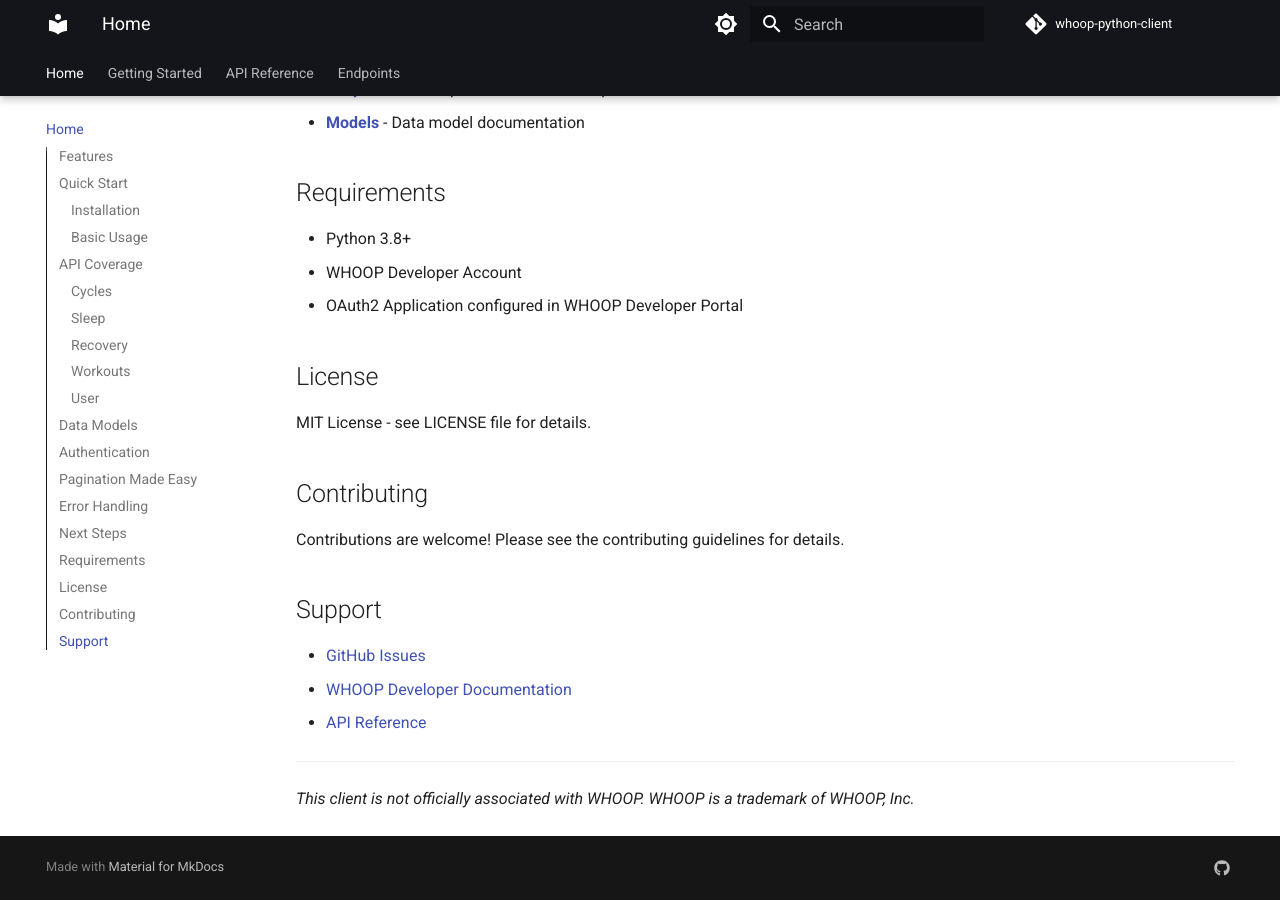
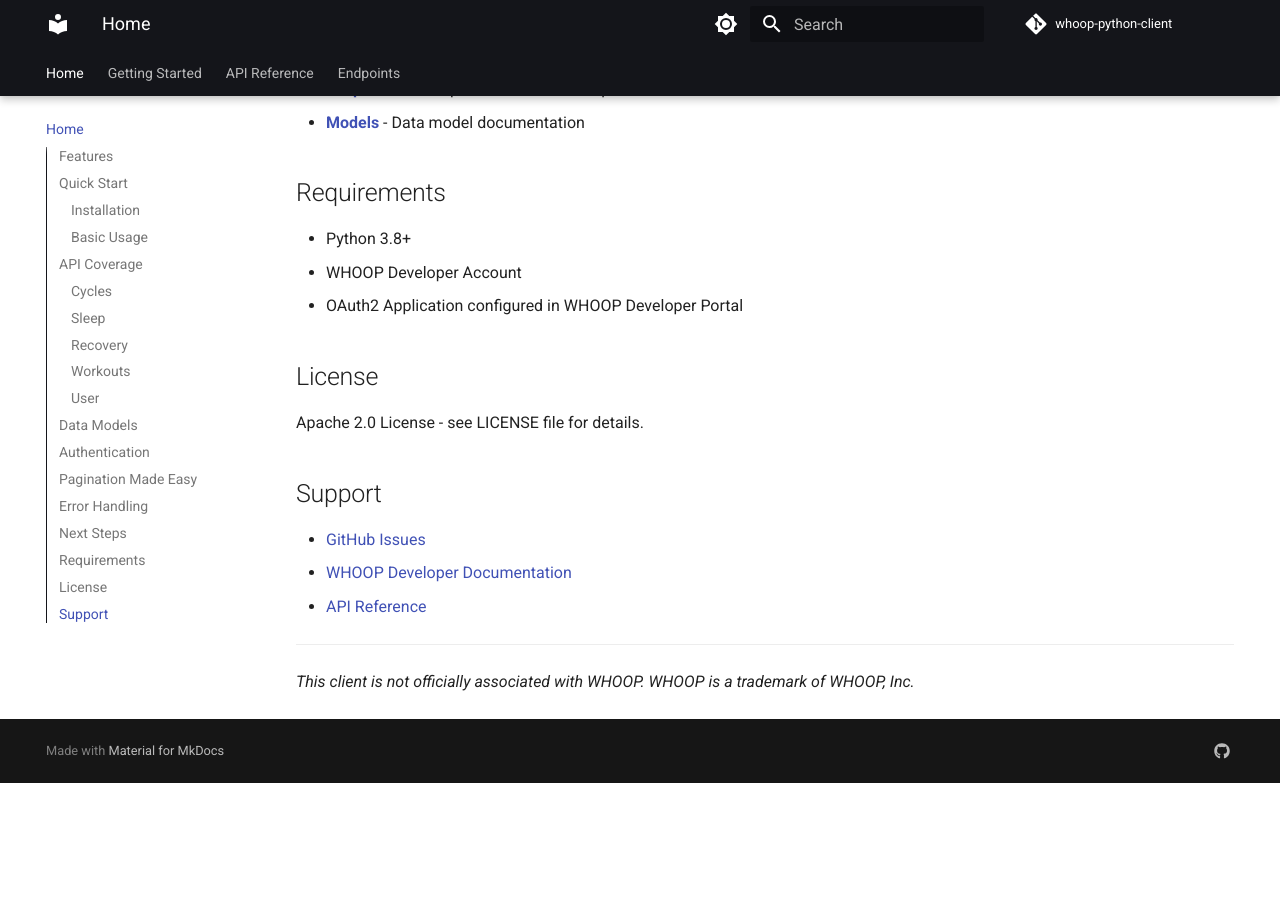
Before and after one commit to jxtngx/whoop-python-client, an MkDocs documentation site: the page built from docs/index.md, in a window 1280 px wide and 900 px high, scrolled down 4300 px. Built offline with MkDocs 1.6.1 and Material for MkDocs 9.7.7, drawn with Linux system fonts in a browser that asks for light colours; comment, search, counter and statistics services are not loaded; after the commit the page ends 5083 px from its top, so only the background shows below that.

```diff
--- a/docs/index.md
+++ b/docs/index.md
@@ -187,11 +187,7 @@ except ValueError as e:
 
 ## License
 
-MIT License - see LICENSE file for details.
-
-## Contributing
-
-Contributions are welcome! Please see the contributing guidelines for details.
+Apache 2.0 License - see LICENSE file for details.
 
 ## Support
 
```
Also changed, not shown: README.md (+1 -5 lines).
